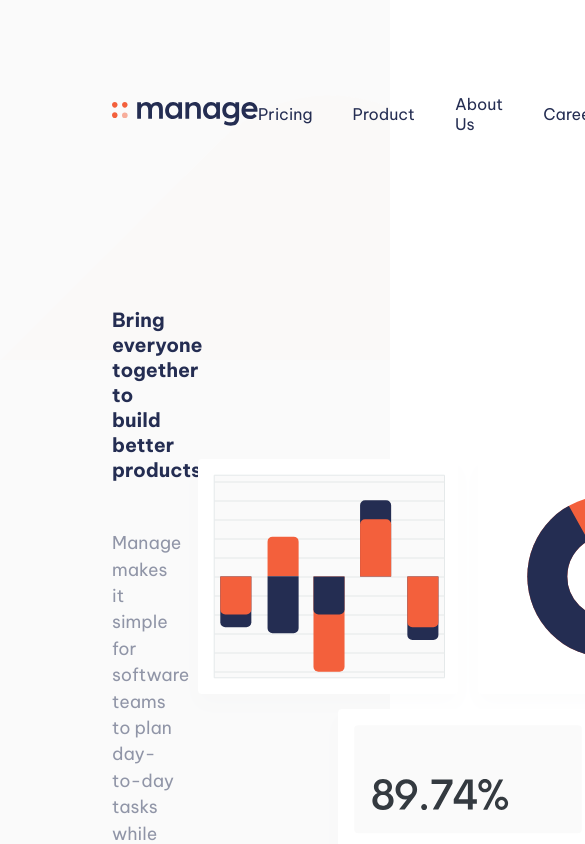
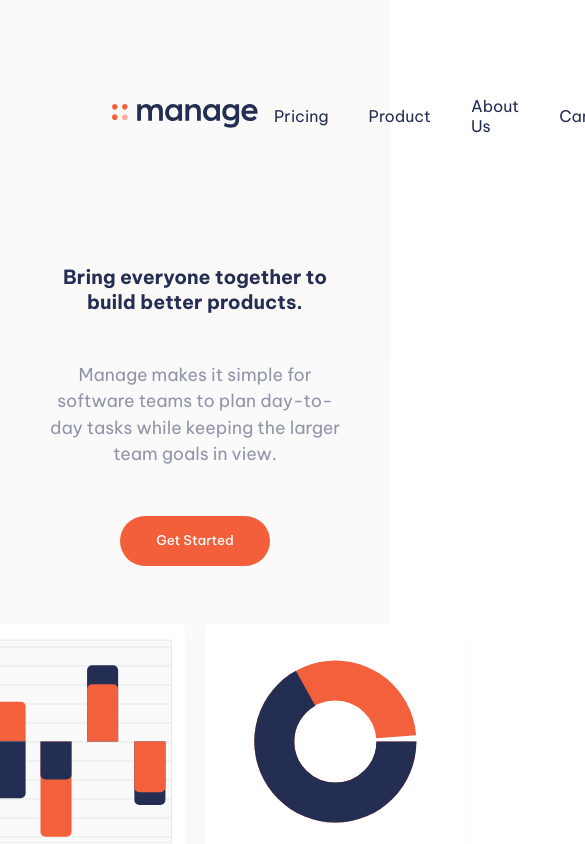
Before and after one commit to kaya70875/manage-landing-page-react, a React (Vite) app in the folder manage-react/: page / in a window 390 px wide. Shown: the top 844 px of the page, 585 px wide, since content can reach past the window. Built offline with nearby package versions, Linux system fonts and the light colour scheme.

Commit message:
complete tablet size responsive

```diff
--- a/manage-react/src/App.css
+++ b/manage-react/src/App.css
@@ -18,3 +18,9 @@ main {
     flex-direction: column;
     gap: 10rem;
 }
+
+@media (max-width : 1058px) {
+    main > * , footer{
+        padding-inline: 3em;
+    }
+}
--- a/manage-react/src/components/Footer.css
+++ b/manage-react/src/components/Footer.css
@@ -66,3 +66,20 @@ footer {
     outline: none;
     padding: 2em;
 }
+
+@media (max-width : 1058px) {
+    .footer-links {
+        width: 25%;
+    }
+}
+
+@media (max-width : 850px) {
+    footer {
+        flex-direction: column;
+        gap : 2rem;
+        align-items: center;
+        text-align: center;
+
+
+    }
+}
--- a/manage-react/src/components/Hero.css
+++ b/manage-react/src/components/Hero.css
@@ -25,3 +25,27 @@
 .hero-header p {
     max-width: 24rem;
 }
+
+@media (max-width : 1058px) {
+
+    main {
+        gap : 2rem;
+    }
+
+    .hero-wrapper {
+        flex-direction: column;
+        align-items: center;
+        gap: 3rem;
+        padding-block: 2em;
+    }
+
+    .hero-left {
+        width: 100%;
+        align-items: center;
+        text-align: center;
+    }
+
+    .hero-header {
+        align-items: center;
+    }
+}
--- a/manage-react/src/components/Navbar.css
+++ b/manage-react/src/components/Navbar.css
@@ -13,6 +13,7 @@ nav {
     display: flex;
     align-items: center;
     gap: 2.5rem;
+    padding: 1em;
 
     list-style: none;
 }
@@ -31,3 +32,13 @@ nav {
     align-items: center;
     justify-content: center;
 }
+
+@media (max-width : 1124px) {
+    nav {
+        justify-content: space-around;
+    }
+
+    .primary-button[data-name='nav'] {
+        display: none;
+    }
+}
--- a/manage-react/src/components/Navbar.tsx
+++ b/manage-react/src/components/Navbar.tsx
@@ -32,7 +32,7 @@ export default function Navbar() {
             </ul>
         </section>
 
-        <button className="primary-button">Get Started</button>
+        <button className="primary-button" data-name='nav'>Get Started</button>
 
     </nav>
   )
```
